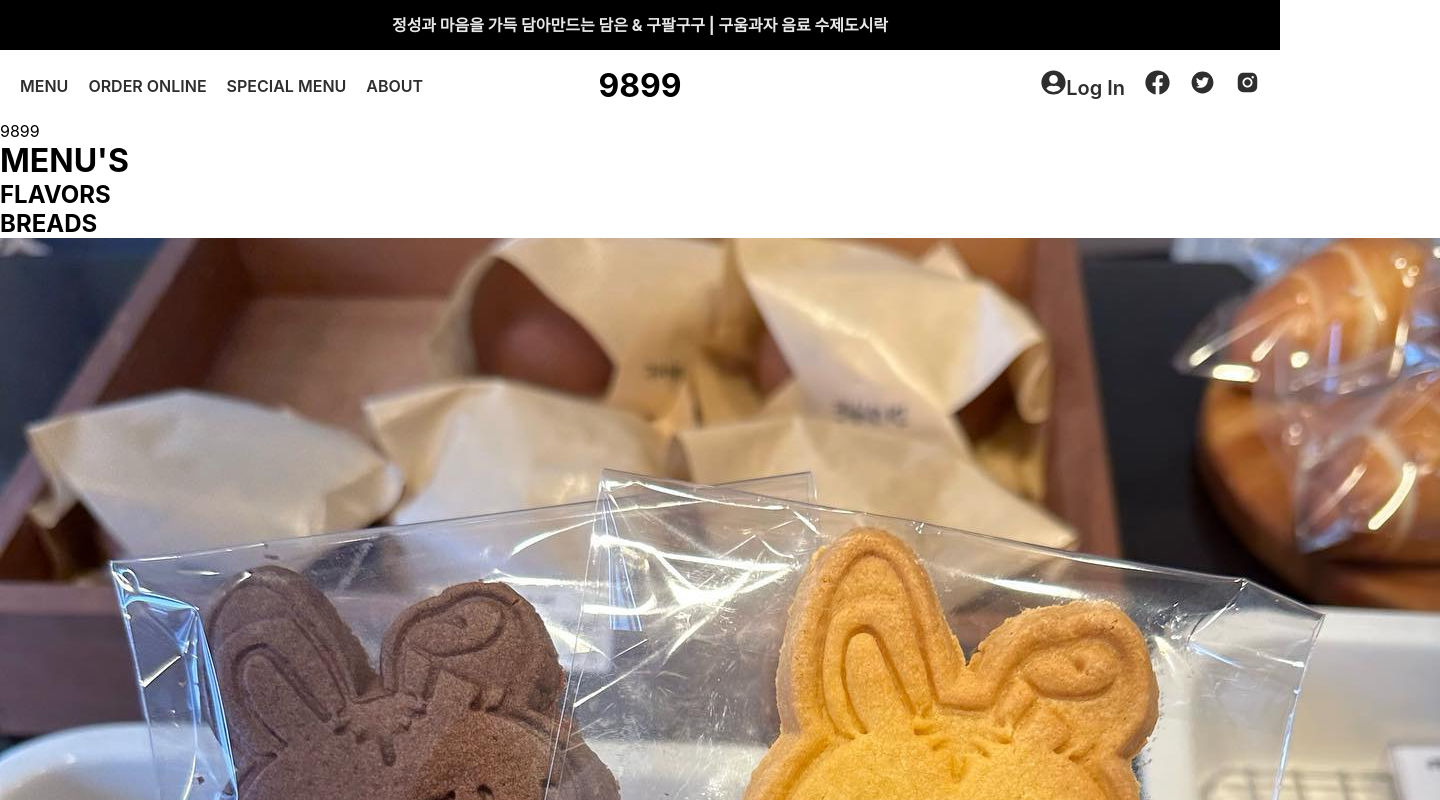
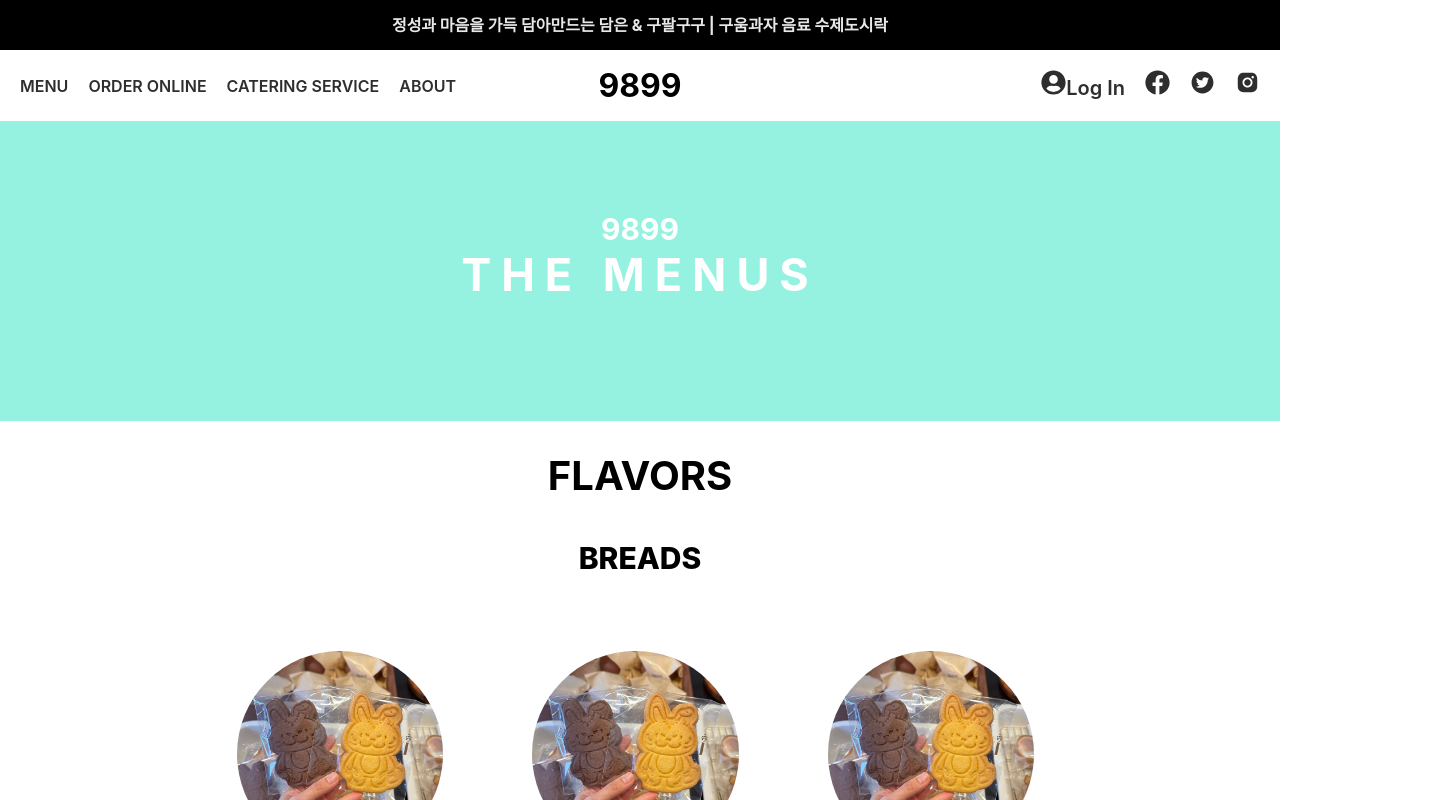
Before and after one commit to cokeholic-kim/Cafe9899, a React (Create React App) app: page /Menu in a window 1280 px wide. Shown: the top 800 px of the page, 1440 px wide, since content can reach past the window. Built offline with nearby package versions, Linux system fonts and the light colour scheme.

Commit message:
added datepicker 0223

```diff
--- a/package.json
+++ b/package.json
@@ -8,6 +8,7 @@
     "@testing-library/user-event": "^13.5.0",
     "antd": "^5.2.2",
     "react": "^18.2.0",
+    "react-datepicker": "^4.10.0",
     "react-dom": "^18.2.0",
     "react-icons": "^4.7.1",
     "react-router-dom": "^6.8.1",
--- a/src/App.css
+++ /dev/null
@@ -1,38 +0,0 @@
-.App {
-  text-align: center;
-}
-
-.App-logo {
-  height: 40vmin;
-  pointer-events: none;
-}
-
-@media (prefers-reduced-motion: no-preference) {
-  .App-logo {
-    animation: App-logo-spin infinite 20s linear;
-  }
-}
-
-.App-header {
-  background-color: #282c34;
-  min-height: 100vh;
-  display: flex;
-  flex-direction: column;
-  align-items: center;
-  justify-content: center;
-  font-size: calc(10px + 2vmin);
-  color: white;
-}
-
-.App-link {
-  color: #61dafb;
-}
-
-@keyframes App-logo-spin {
-  from {
-    transform: rotate(0deg);
-  }
-  to {
-    transform: rotate(360deg);
-  }
-}
--- a/src/App.js
+++ b/src/App.js
@@ -1,10 +1,12 @@
-import './App.css';
 import Footer from './components/Footer';
 import Globalstyle from './components/Globalstyle';
 import Header from './components/Header';
 import Mainpage from './main/Main';
 import { Route, Routes } from 'react-router-dom';
 import MenuPage from './page/MenuPage';
+import About from './page/About';
+import Catering from './page/Catering';
+import Reservation from './page/Reservation';
 
 function App() {
   return (
@@ -14,6 +16,9 @@ function App() {
         <Routes>
           <Route path='/' element={<Mainpage/>}/>
           <Route path='/Menu' element={<MenuPage/>}/>
+          <Route path='/About' element={<About/>}/>
+          <Route path='/Catering' element={<Catering/>}/>
+          <Route path='/Reservation' element={<Reservation/>}/>
         </Routes>
       <Footer/>
     </>
--- /dev/null
+++ b/src/components/Banner.js
@@ -0,0 +1,25 @@
+import React from 'react';
+import styled from 'styled-components';
+
+const BannerStyle = styled.div`
+        text-align:center;
+        height:300px;
+        padding-top:90px;
+        color:#fff;
+        background-color: ${props => props.bannerColor}; //#96F2E0;
+        p{font-size:30px;font-weight:700;}
+        h1{letter-spacing:10px; font-size:45px;}
+`
+
+
+
+const Banner = ({bannerColor,TopTitle,BottomTitle}) => {
+    return (
+        <BannerStyle bannerColor={bannerColor}>
+                <p>{TopTitle}</p>
+                <h1>{BottomTitle}</h1>
+        </BannerStyle>
+    );
+};
+
+export default Banner;
--- a/src/components/Header.js
+++ b/src/components/Header.js
@@ -60,8 +60,8 @@ const Header = () => {
                 <ul>
                     <li><Link to='/Menu'>MENU</Link></li>
                     <li>ORDER ONLINE</li>
-                    <li>SPECIAL MENU</li>
-                    <li>ABOUT</li>
+                    <li><Link to='/Catering'>CATERING SERVICE</Link></li>
+                    <li><Link to='/About'>ABOUT</Link></li>
                 </ul>
                 <h1>9899</h1>
                 <ul>
--- a/src/main/Maintop.js
+++ b/src/main/Maintop.js
@@ -32,7 +32,6 @@ const MainTopstyle = styled.div`
                 font-weight:700;
                 font-size:20px;
                 background:none;
-
             }
         }
 
--- /dev/null
+++ b/src/page/About.js
@@ -0,0 +1,61 @@
+import React from 'react';
+import styled from 'styled-components';
+import Banner from '../components/Banner';
+
+const ComponentStyle = styled.div`
+    margin-top:40px;
+    height:40vh;
+    color:#333;
+    text-align:center;
+    p{
+        width:60%;
+        margin:30px auto 0 auto;
+    }
+
+`
+const Imageboxstyle = styled.div`
+    height:30vh;
+    background-color:turquoise;
+    overflow:hidden;
+    img{
+        width:100%;
+    }
+`
+
+const AboutComp = () =>{
+    return(
+        <ComponentStyle>
+            <h2>OUR PLACE</h2>
+            <h3>WE JUST LOVE DESSERT</h3>
+            <p>
+            I'm a paragraph. Click here to add your own text and edit me. It’s easy.
+            Just click “Edit Text” or double click me to add your own content and make
+            changes to the font. Feel free to drag and drop me anywhere you like on your page.
+            I’m a great place for you to tell a story and let your users know a little more about you.
+            <br/>
+            <br/>
+            This is a great space to write long text about your company and your services.
+            You can use this space to go into a little more detail about your company.
+            Talk about your team and what services you provide.
+            Tell your visitors the story of how you came up with the idea for your business
+            and what makes you different from your competitors.
+            Make your company stand out and show your visitors who you are.
+            </p>
+        </ComponentStyle>
+    )
+}
+
+const About = () => {
+    return (
+        <div>
+            <Banner bannerColor="#FFB79E" TopTitle="ABOUT" BottomTitle="DESSERT"/>
+            <AboutComp/>
+            <Imageboxstyle>
+                <img src='../imgs/lotuscookie.jpg' alt=''/>
+            </Imageboxstyle>
+            <AboutComp/>
+        </div>
+    );
+};
+
+export default About;
--- /dev/null
+++ b/src/page/Catering.js
@@ -0,0 +1,84 @@
+import React from 'react';
+import styled from 'styled-components';
+import Banner from '../components/Banner';
+
+const CateringitemStyle = styled.div`
+    width:50%;
+    margin:30px auto;
+    text-align:center;
+    background-color:#DDFBE1;
+    height:20vh;
+    position:relative;
+    div{
+        position:absolute;
+        top:50%;
+        left:50%;
+        transform:translate(-50%,-50%);
+        h3{
+            font-size:30px;
+            font-weight:500;
+        }
+        p{
+            margin-top:10px;
+        }
+        h4{
+            margin-top:10px;
+        }
+        button{
+            margin-top:10px;
+            width:130px;
+            height:40px;
+            border:none;
+            background-color:#333;
+            color:#fff;
+            font-weight:700;
+            font-size:18px;
+        }
+    }
+`
+
+
+const Cateringitem = ()=>{
+    return(
+        <CateringitemStyle>
+            <div>
+                <h3>상품이름</h3>
+                <p>상품설명</p>
+                <h4>가격</h4>
+                <button>주문하기</button>
+            </div>
+        </CateringitemStyle>
+    )
+}
+
+const DescStyle = styled.div`
+    margin-top:40px;
+    height:25vh;
+    text-align:center;
+    p{
+        width:40%;
+        margin:30px auto 0 auto;
+    }
+`
+
+const Catering = () => {
+    return (
+        <div>
+            <Banner bannerColor="#ABEBB3" TopTitle="CATERING FOR SPECIALDAY" BottomTitle="CATERING"/>
+            <DescStyle>
+                <h2>THE BEST DESSERT'S PACK</h2>
+                <h3>For the best party!</h3>
+                <p>
+                    I'm a paragraph. Click here to add your own text and edit me. It’s easy.
+                    Just click “Edit Text” or double click me to add your own content and make changes to the font.
+                    Feel free to drag and drop me anywhere you like on your page.
+                    I’m a great place for you to tell a story and let your users know a little more about you.
+                </p>
+            </DescStyle>
+            <Cateringitem/>
+            <Cateringitem/>
+        </div>
+    );
+};
+
+export default Catering;
--- a/src/page/MenuPage.js
+++ b/src/page/MenuPage.js
@@ -1,29 +1,76 @@
 import React from 'react';
 import styled from 'styled-components';
+import Banner from '../components/Banner';
+
+const MenuStyle = styled.li`
+    width:23%;
+    margin:5%;
+    img{
+        width:100%;
+        border-radius:50%;
+    }
+    div{
+        text-align:center;
+        margin-top:20px;
+        .menutitle{
+            font-size:25px;
+            font-weight:500;
+            padding-bottom:15px;
+            border-bottom:2px solid #333;
+        }
+        .menudesc{
+            margin-top:20px;
+        }
+        .menuprice{
+            margin-top:20px;
+            font-size:25px;
+            font-weight:700;
+        }
+    }
+
+`
 
 const Menu = () =>{
     return(
-    <li>
-        <img src='../imgs/Cookie.jpg'/>
-        <h3>메뉴이름</h3>
-        <p>메뉴설명</p>
-        <h3>메뉴가격</h3>
-    </li>
-
+    <MenuStyle>
+        <img src='../imgs/Cookie.jpg' alt=''/>
+        <div>
+            <p className='menutitle'>메뉴이름</p>
+            <p className='menudesc'>메뉴설명</p>
+            <p className='menuprice'>메뉴가격</p>
+        </div>
+    </MenuStyle>
     )
 }
 
 const MenuPageStyled = styled.div`
+    >h2{
+        text-align:center;
+        font-size:40px;
+        margin-top:30px;
+    }
+    div:not(:first-child){
+        ul{
+            display:flex;
+            flex-wrap:wrap;
+            width:70%;
+            margin:30px auto;
+            overflow:hidden;
+        }
+        h2{
+            text-align:center;
+            margin-top:40px;
+            font-weight:800;
+            font-size:30px;
+        }
+    }
 `
 
 
 const MenuPage = () => {
     return (
         <MenuPageStyled>
-            <div>
-                <p>9899</p>
-                <h1>MENU'S</h1>
-            </div>
+            <Banner bannerColor={"#96F2E0"} TopTitle="9899" BottomTitle="THE MENUS"/>
             <h2>FLAVORS</h2>
             <div className='breads_menu'>
                 <h2>BREADS</h2>
--- /dev/null
+++ b/src/page/Reservation.js
@@ -0,0 +1,77 @@
+import React, { useState } from 'react';
+import DatePicker from 'react-datepicker';
+import "react-datepicker/dist/react-datepicker.css";
+import {ko} from "date-fns/esm/locale"
+import styled from 'styled-components';
+
+const MyDatePicker = styled(DatePicker)`
+    width:100%;
+    height:3rem;
+    font-size:1.6rem;
+    font-weight:bold;
+    background-color:transparent;
+    color:white;
+    border: 1px solid;
+`
+
+const ReservationBoard = styled.div`
+    display:flex;
+
+`
+
+const Reservation = () => {
+    const [pickupDate,setPickupDate] = useState(new Date());
+
+    const dateFormat = (pickupDate) => {
+        if(pickupDate){
+          const month = pickupDate.toLocaleString("ko",{month:"long"});
+          const monthformat = String(month).length ===1 ? '0'+month: month;
+          const date = pickupDate.getDate();
+          const dayformat = String(date).length ===1 ? '0'+date :date ;
+          return `${month} ${dayformat}일`
+        }
+    }
+
+    return (
+        <div>
+            <h1>장바구니</h1>
+            <h3>가져갈 날짜와 시간을 선택해주세요</h3>
+            <ReservationBoard>
+                <MyDatePicker
+                    selected={pickupDate}
+                    onChange={(date)=>{
+                        setPickupDate(date)
+                        console.log(pickupDate)}}
+                    locale={ko}
+                    inline
+                />
+                <div>
+                    <p>{dateFormat(pickupDate)}</p>
+                    <ul>
+                        <li>10:00</li>
+                        <li>11:00</li>
+                        <li>12:00</li>
+                        <li>13:00</li>
+                        <li>14:00</li>
+                        <li>15:00</li>
+                    </ul>
+                </div>
+                <div>
+                    <h2>Service Details</h2>
+                    <p>
+                        메뉴이름<br/>
+                        픽업일자<br/>
+                        <span>
+                        주문한사람 이름<br/>
+                        갯수<br/>
+                        가격
+                        </span>
+                    </p>
+                    <button>Next</button>
+                </div>
+            </ReservationBoard>
+        </div>
+    );
+};
+
+export default Reservation;
```
Also changed, not shown: src/components/Globalstyle.js (+10 -0 lines), 1 other file (tests, documents, lock files or other folders).
